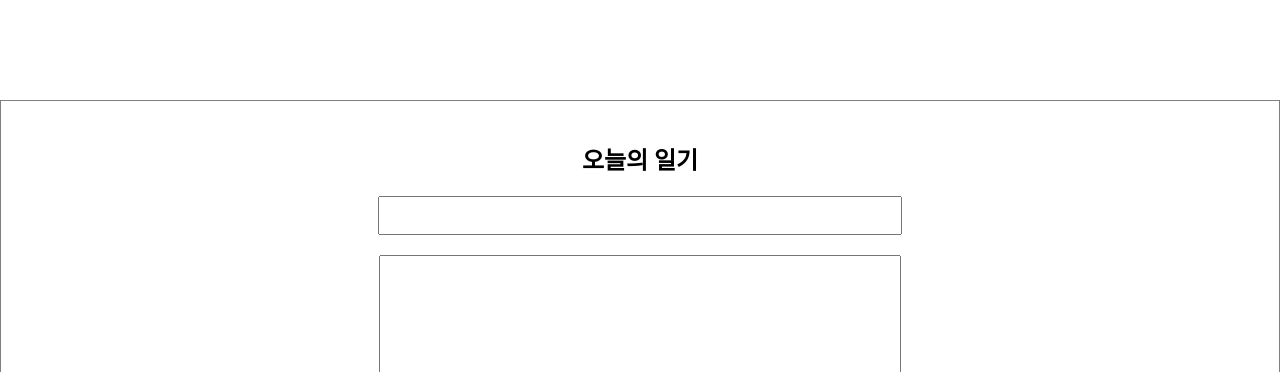
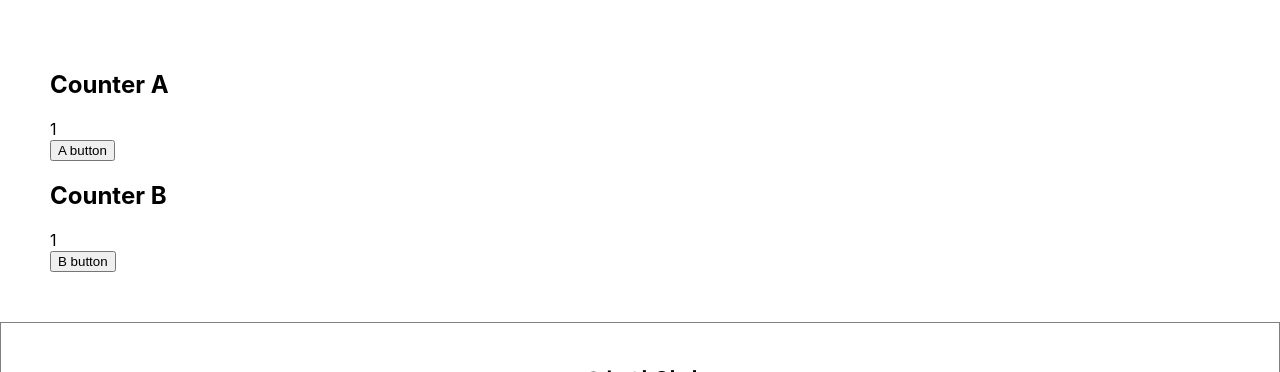
Before and after one commit to chaeleenkim/SimpleDiary_React, a React (Create React App) app: page / in a window 1280 px wide. Shown: the top 372 px of the page. Built offline with nearby package versions, Linux system fonts and the light colour scheme; no server answers.

Commit message:
React.memo

```diff
--- a/src/OptimizeTest.js
+++ b/src/OptimizeTest.js
@@ -1,5 +1,54 @@
+import React, { useState, useEffect } from "react";
+
+const CounterA = React.memo(({ count }) => {
+  useEffect(() => {
+    console.log(`CounterA Update - count: ${count}`);
+  });
+
+  return <div>{count}</div>;
+});
+
+const CounterB = ({ obj }) => {
+  useEffect(() => {
+    console.log(`CounterB Update - count: ${obj.count}`);
+  });
+  return <div>{obj.count}</div>;
+};
+
+const areEqual = (prevProps, nextProps) => {
+  return prevProps.obj.count === nextProps.obj.count;
+};
+
+const MemoizedCounterB = React.memo(CounterB, areEqual);
+
 const OptimizeTest = () => {
-  return <div style={{ padding: 50 }}></div>;
+  const [count, setCount] = useState(1);
+  const [obj, setObj] = useState({
+    count: 1,
+  });
+
+  return (
+    <div style={{ padding: 50 }}>
+      <div>
+        <h2>Counter A</h2>
+        <CounterA count={count} />
+        <button onClick={() => setCount(count)}>A button</button>
+      </div>
+      <div>
+        <h2>Counter B</h2>
+        <MemoizedCounterB obj={obj} />
+        <button
+          onClick={() =>
+            setObj({
+              count: obj.count,
+            })
+          }
+        >
+          B button
+        </button>
+      </div>
+    </div>
+  );
 };
 
 export default OptimizeTest;
```
